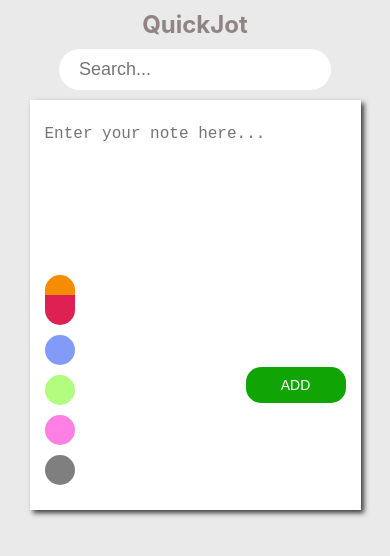
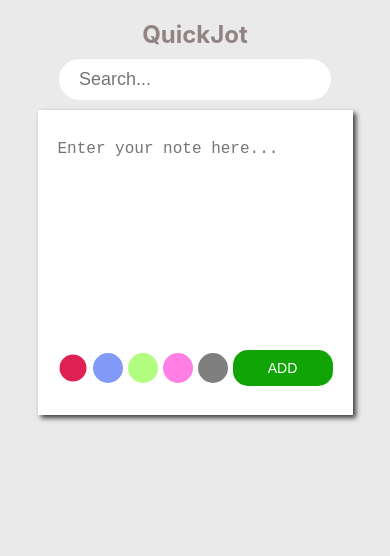
Before and after one commit to PawanAK/QuickJot, a React (Vite) app: page / in a window 390 px wide. Shown: the top 556 px of the page. Built offline with nearby package versions, Linux system fonts and the light colour scheme.

Commit message:
style: :sparkles: Responsive Buttons

```diff
--- a/src/App.css
+++ b/src/App.css
@@ -7,7 +7,7 @@
 }
 
 .container {
-  width: 90%;
+  width: 100%;
   max-width: 1200px;
   padding: 20px;
   margin: 0 auto;
@@ -45,8 +45,6 @@
   flex-direction: column;
   box-shadow: 3px 3px 5px 0px rgba(0, 0, 0, 0.75);
   padding: 10px;
-  width: 100%;
-  max-width: 750px;
 }
 
 .textarea-input {
@@ -54,6 +52,7 @@
   outline: none;
   padding: 10px;
   width: 100%;
+  max-width: 750px;
   min-height: 200px;
   border: none;
   margin-top: 10px;
@@ -89,11 +88,13 @@
   cursor: pointer;
   margin-right: 5px;
   opacity: 0.5;
-  transition: 300ms all linear;
+  transition: transform 300ms, opacity 300ms;
+  transform-origin: center;
+  transform: scale(1);
 }
 
 .btn-active {
-  border-top: 20px solid #f58c02;
+  transform: scale(0.9);
   opacity: 1;
 }
 
@@ -119,6 +120,7 @@
 
 .note-container {
   width: 100%;
+  max-width: 1000px;
   display: flex;
   justify-content: center;
   align-items: center;
@@ -128,7 +130,6 @@
 }
 
 .note-item {
-  width: 100%;
   min-width: 250px;
   padding: 10px 24px;
   color: #fff;
@@ -137,32 +138,10 @@
   box-shadow: 3px 3px 5px 0px rgba(0, 0, 0, 0.75);
 }
 
-.note-notfound {
+.note-not-found {
   text-align: center;
   padding: 10px 24px;
   color: red;
   font-size: 19px;
   font-weight: 600;
 }
-
-@media (max-width: 768px) {
-  .container {
-    padding: 10px;
-  }
-
-  .textarea-box {
-    padding: 5px;
-  }
-
-  .textarea-input {
-    min-height: 150px;
-  }
-
-  .note-item {
-    min-width: 100%;
-  }
-  .btn {
-    display: block;
-    margin-bottom: 10px;
-  }
-}
```
